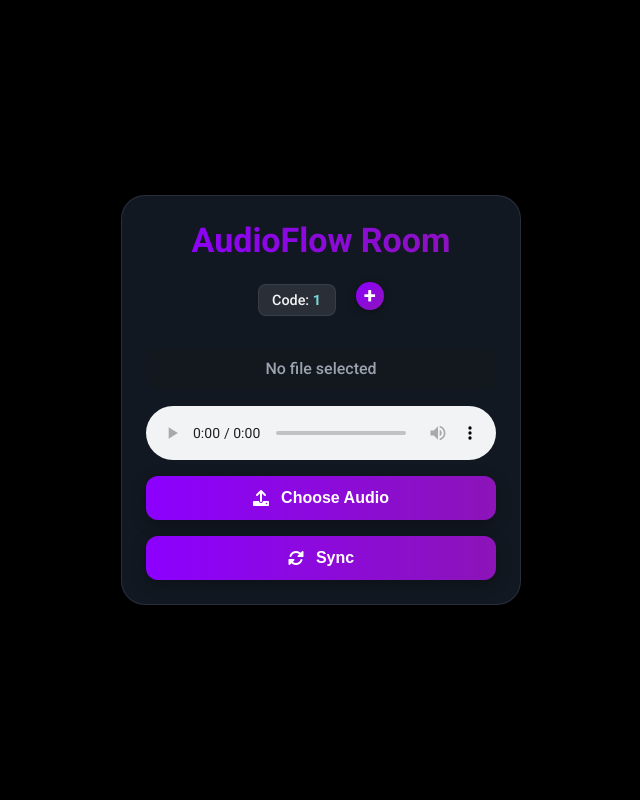
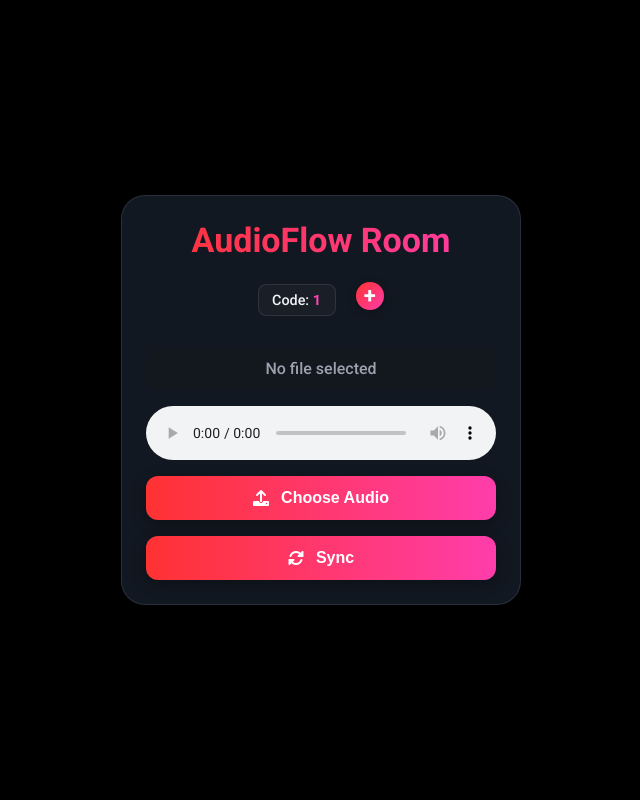
Before and after one commit to A2HUT02H/Audioflow, a Flask app: template templates/index.html in a window 1280 px wide. Shown: the whole page, without its empty margins (319-959 px from the left). Run offline with Flask 3, Linux system fonts and the light colour scheme; the template is opened without the code that fills it: most values are stand-ins (such as "Sample title", 1, 10 or a date in 2020); some libraries are stand-ins or nearby versions.

Commit message:
changed color

```diff
--- a/static/style.css
+++ b/static/style.css
@@ -1,15 +1,15 @@
 @import url('https://fonts.googleapis.com/css2?family=Roboto:wght@400;500;700&display=swap');
 
 :root {
-    --primary-color: #8c00ff; /* Blue 500 */
-    --secondary-color: #8c14b8; /* Teal 500 */
+    --primary-color: #ff3232; /* Blue 500 */
+    --secondary-color: #ff3dab; /* Teal 500 */
     --background-color-start: #000000; /* Gray 900 */
     --background-color-end: #000000; /* Gray 800 */
     --surface-color: rgba(31, 41, 55, 0.6); /* Gray 800 with transparency */
     --surface-border-color: rgba(75, 85, 99, 0.4); /* Gray 600 with transparency */
     --text-color: #f3f4f6; /* Gray 100 */
     --text-muted-color: #9ca3af; /* Gray 400 */
-    --accent-color: #9900ff; /* Amber 500 */
+    --accent-color: #ff45b8; /* Amber 500 */
     --shadow-color: rgba(0, 0, 0, 0.5);
     --shadow-light-color: rgba(0, 0, 0, 0.3);
     --cover-art-color: #9900ff; /* Fallback color for cover art */
@@ -181,24 +181,6 @@ label[for="delay-input"] {
     font-weight: 500;
 }
 
-#delay-input {
-    background: transparent;
-    border: none;
-    color: var(--text-color);
-    font-size: 1rem;
-    font-weight: 500;
-    width: 3rem;
-    text-align: center;
-    padding: 0.2rem;
-    border-radius: 6px;
-    transition: background-color 0.2s ease, box-shadow 0.2s ease;
-}
-
-#delay-input:focus {
-    outline: none;
-    background-color: rgba(255, 255, 255, 0.1);
-    box-shadow: 0 0 0 2px var(--primary-color);
-}
 
 /* Now Playing Animation */
 .now-playing-indicator {
@@ -292,7 +274,7 @@ label[for="delay-input"] {
     padding: 0.8rem 1rem;
     border-radius: 12px;
     border: 1px solid var(--surface-border-color);
-    background-color: rgba(0, 0, 0, 0.2);
+    background-color: rgba(255, 75, 135, 0);
     color: var(--text-color);
     font-size: 1rem;
     text-align: center;
@@ -302,17 +284,16 @@ label[for="delay-input"] {
 #room-id-input:focus {
     outline: none;
     border-color: var(--primary-color);
-    box-shadow: 0 0 0 3px rgba(140, 0, 255, 0.4);
+    box-shadow: 0 0 0 3px #ff000031;
 }
 
 .create-room-btn, .join-room-btn {
     width: 100%;
 }
 
-
 /* --- Room Code Display on Player Page --- */
 .room-code-display {
-    background-color: rgba(255, 255, 255, 0.1);
+    background-color: rgba(98, 98, 98, 0.1);
     color: var(--text-color);
     padding: 0.4rem 0.8rem;
     border-radius: 8px;
@@ -324,9 +305,7 @@ label[for="delay-input"] {
 
 .room-code-display span {
     font-weight: 700;
-    background: linear-gradient(to right, #66ccff, #99e6b3);
-    -webkit-text-fill-color: transparent;
-    -webkit-background-clip: text;
+    color: var(--accent-color);
     letter-spacing: 1px;
 }
 
```
